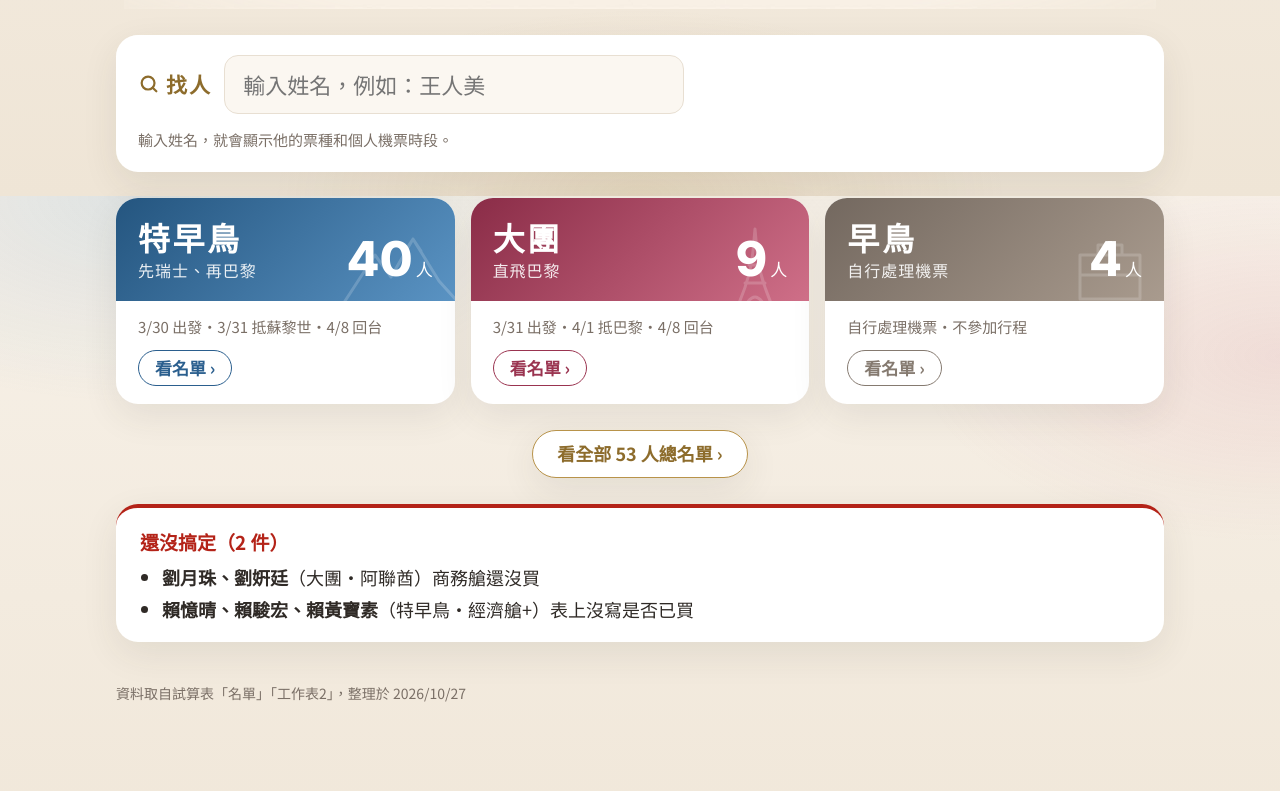
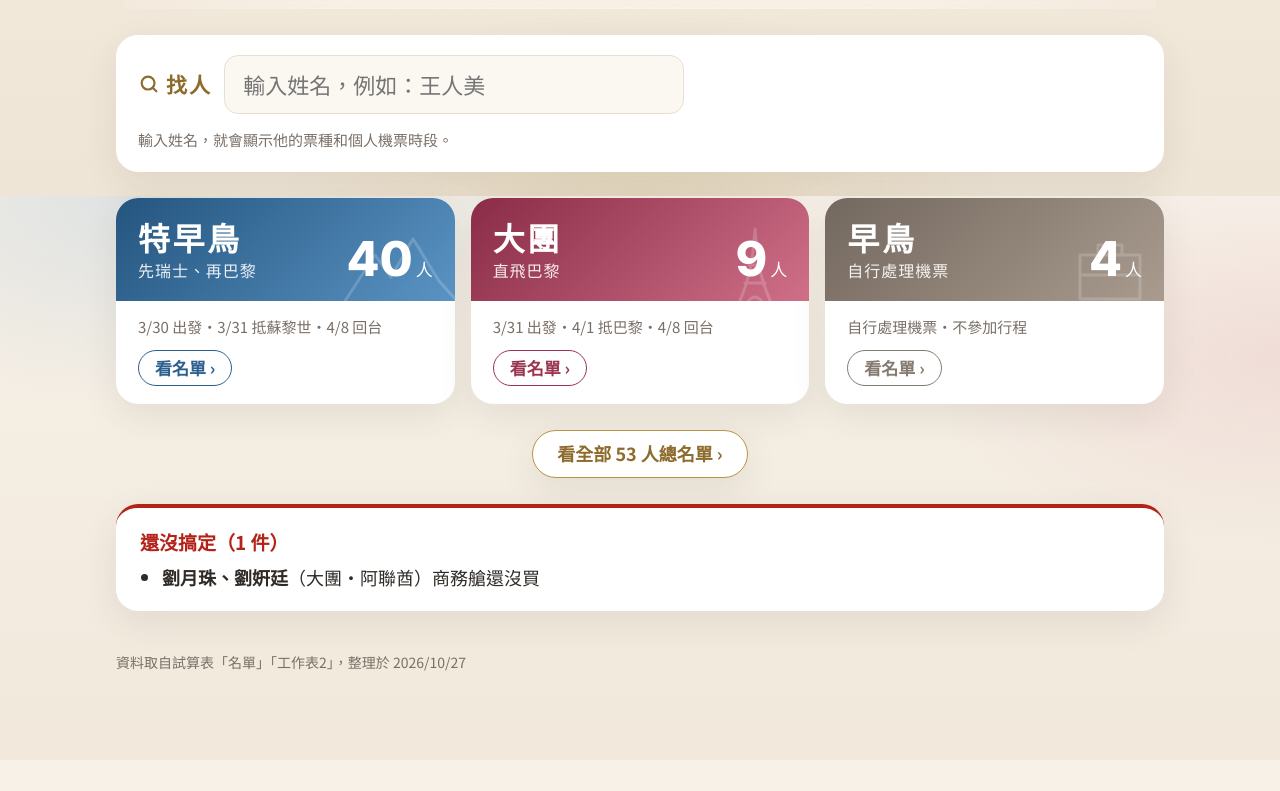
Before and after one commit to peien1013/paris-swiss-2027, a plain HTML site: page index.html in a window 1280 px wide. Shown: the part 604-1395 px from the top of the page. After the commit the page ends 1364 px from the top, so only its background shows below. Drawn offline with Linux system fonts and the light colour scheme.

Commit message:
賴家 3 人經濟艙+ 已購買

```diff
--- a/index.html
+++ b/index.html
@@ -310,7 +310,7 @@
     indiv:{ label:'個別票', cls:'t-indiv', note:'10/27 開票' },
     prem:{ label:'豪華經濟艙', cls:'t-prem', note:'已購買' },
     biz:{ label:'商務艙', cls:'t-biz', note:'已購買' },
-    eco:{ label:'經濟艙+', cls:'t-eco', warn:'表上沒寫是否已買' },
+    eco:{ label:'經濟艙+', cls:'t-eco', note:'已購買' },
     ek:{ label:'阿聯酋・桃園出', cls:'t-ek' },
     paris:{ label:'大團・國泰', cls:'t-paris' },
     parisek:{ label:'大團・阿聯酋', cls:'t-ek' },
@@ -324,7 +324,7 @@
       ['黃薰萱','indiv','10/27 開票'],['黃薰儀','indiv','10/27 開票'],['吳青蓉','indiv','10/27 開票'],['黃楠幃','indiv','10/27 開票'],['許怡節','indiv','10/27 開票'],['邱進榮','indiv','10/27 開票'],['陳茂盛','indiv','10/27 開票'],
       ['王晨熙','prem','已購買'],['王昱程','prem','已購買'],['許巧琳','prem','已購買'],['林孝恩','prem','已購買'],['劉蘭瑛','prem','已購買'],
       ['王人美','biz','已購買'],['洪儷娟','biz','已購買'],['洪勝全','biz','已購買'],
-      ['賴憶晴','eco','沒寫是否已買',1],['賴駿宏','eco','沒寫是否已買',1],['賴黃寶素','eco','沒寫是否已買',1],
+      ['賴憶晴','eco','已購買'],['賴駿宏','eco','已購買'],['賴黃寶素','eco','已購買'],
       ['宋文賢','ek'],['韋俞丞','ek'],['廖釗儷','ek']
     ],
     main:[
@@ -416,9 +416,8 @@
         '<span class="pick-bot"><span class="dt">' + nw(t.dates) + '</span><span class="go">看名單 ›</span></span></a>';
     }).join('') + '</div>';
     h += '<a class="allbtn" href="#all">看全部 ' + total + ' 人總名單 ›</a>';
-    h += '<section class="todo"><h2>還沒搞定（2 件）</h2><ul>' +
-      '<li><b>劉月珠、劉姸廷</b>（大團・阿聯酋）商務艙還沒買</li>' +
-      '<li><b>賴憶晴、賴駿宏、賴黃寶素</b>（特早鳥・經濟艙+）表上沒寫是否已買</li></ul></section>';
+    h += '<section class="todo"><h2>還沒搞定（1 件）</h2><ul>' +
+      '<li><b>劉月珠、劉姸廷</b>（大團・阿聯酋）商務艙還沒買</li></ul></section>';
     h += '<p class="foot">資料取自試算表「名單」「工作表2」，整理於 2026/10/27</p>';
     app.innerHTML = h;
     var q = document.getElementById('q'), res = document.getElementById('res');
```
